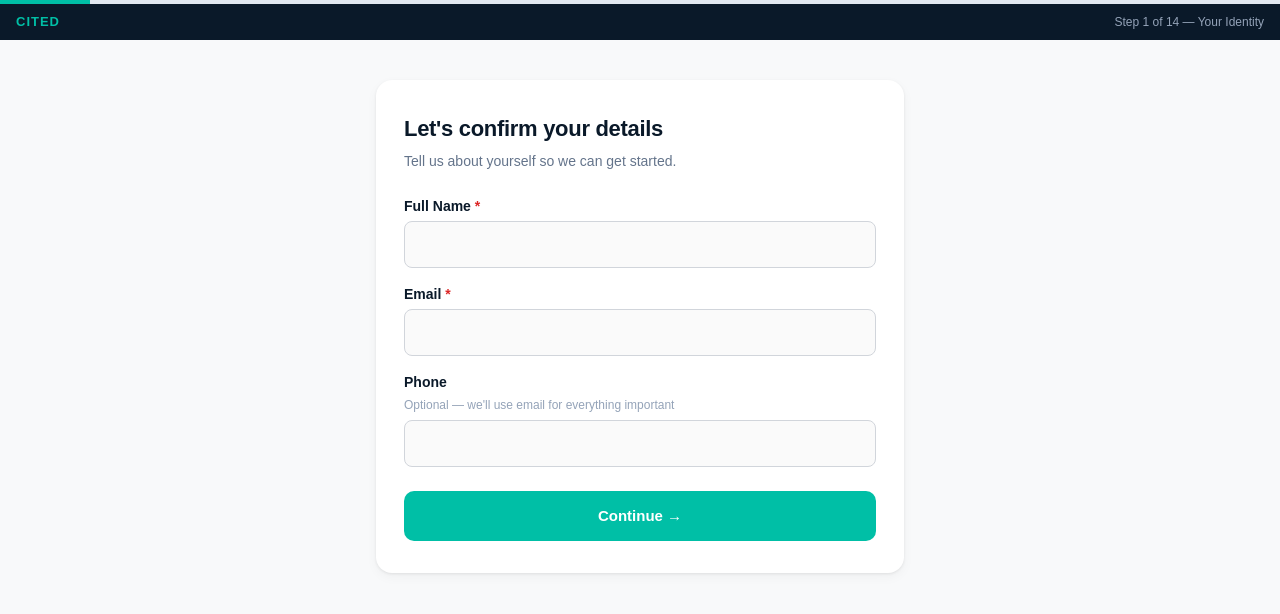
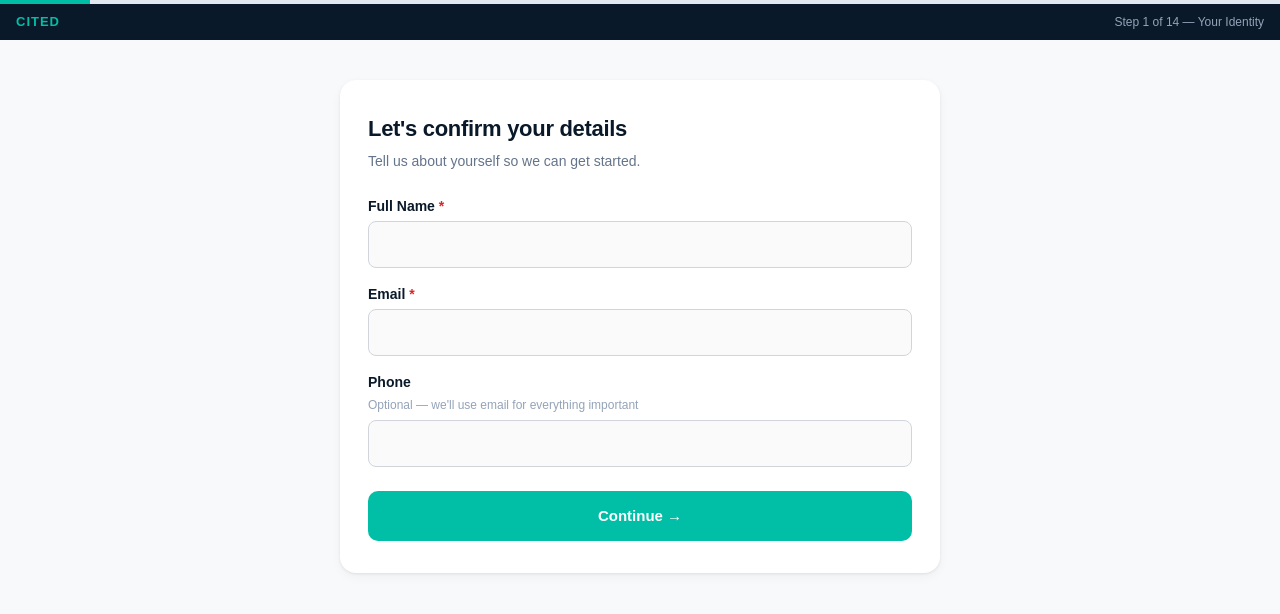
Before and after one commit to radleyraven/cited-dashboard, a Next.js app: page /intake in a window 1280 px wide. Shown: the top 614 px of the page. Built offline with nearby package versions, Linux system fonts and the light colour scheme.

Commit message:
fix: widen intake card to 640px for desktop

```diff
--- a/src/app/intake/page.tsx
+++ b/src/app/intake/page.tsx
@@ -397,7 +397,7 @@ function IntakeForm() {
 
       {/* Card container */}
       <div style={{
-        maxWidth: "560px", margin: "0 auto", padding: currentCard < 15 ? "80px 16px 32px" : "0 16px",
+        maxWidth: "640px", width: "100%", margin: "0 auto", padding: currentCard < 15 ? "80px 20px 32px" : "0 20px",
         minHeight: "100vh", display: "flex", flexDirection: "column", justifyContent: currentCard === 15 ? "center" : "flex-start",
       }}>
         {/* Back button */}
```
